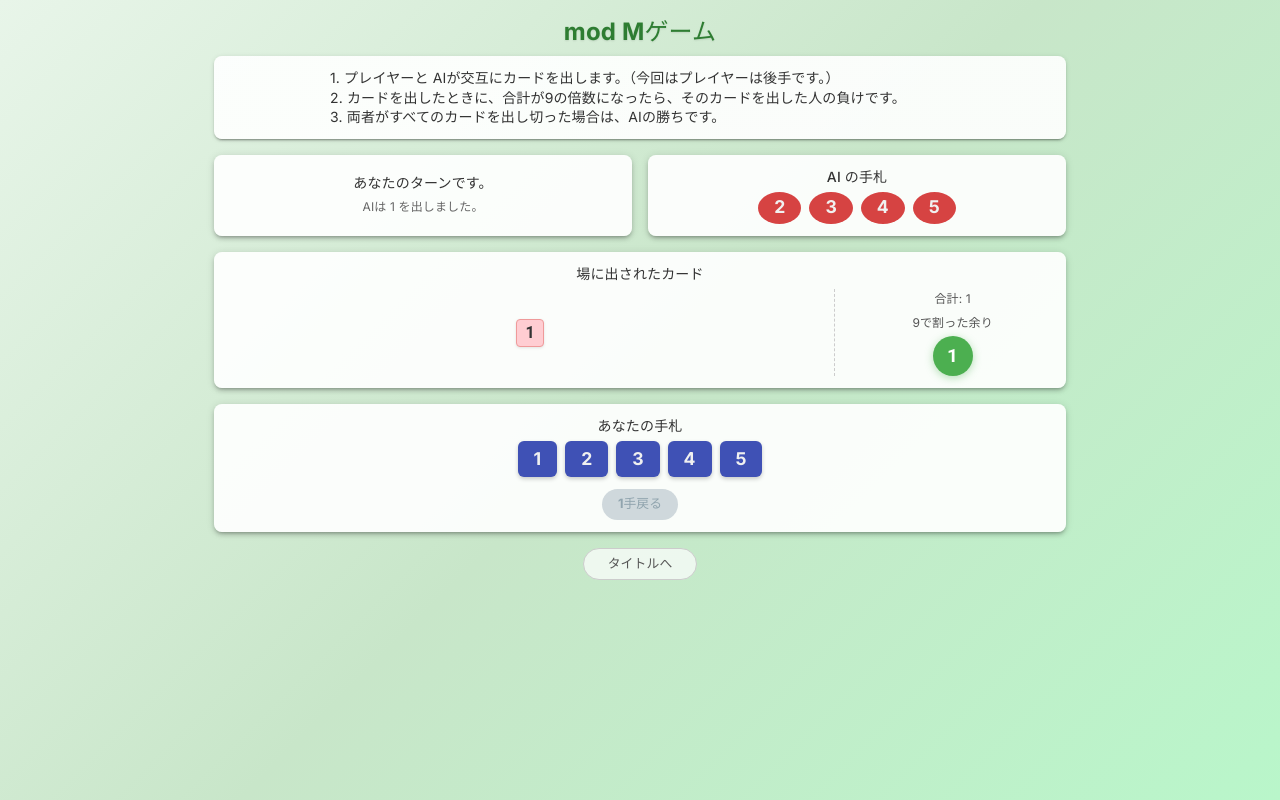
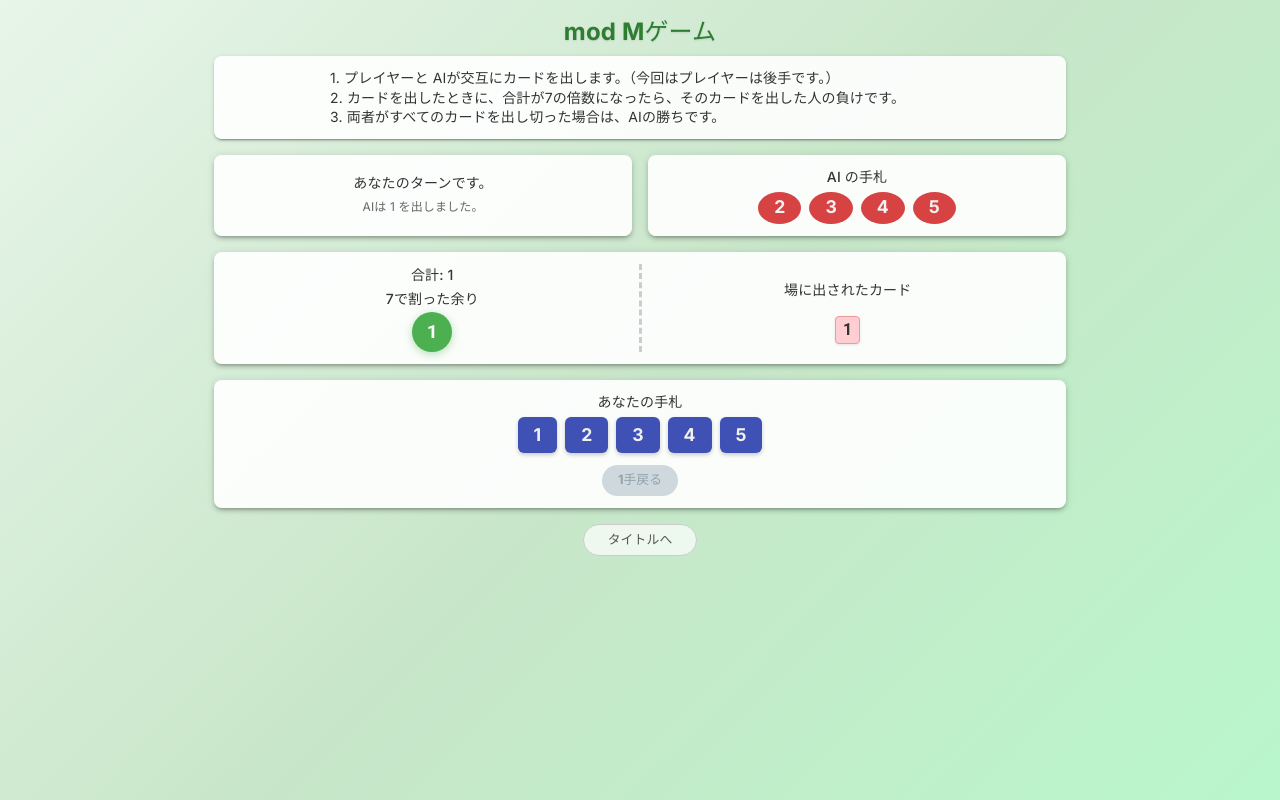
Before and after one commit to kabetani-yusei/logic-game-challenge, a React (Vite) app: page /mod-m in a window 1280 px wide. Built offline with nearby package versions, Linux system fonts and the light colour scheme.

Commit message:
modM終わり

```diff
--- a/src/pages/ModMGame.tsx
+++ b/src/pages/ModMGame.tsx
@@ -24,7 +24,7 @@ export default function ModMGame() {
   // ゲームの初期状態（N=5, M=9 固定、プレイヤーは後手、AIから行動）
   const initializeGame = (): GameState => {
     const n = 5
-    const m = 9
+    const m = 7
     const playerCards = Array.from({ length: n }, (_, i) => i + 1)
     const aiCards = Array.from({ length: n }, (_, i) => i + 1)
 
@@ -48,6 +48,8 @@ export default function ModMGame() {
   const [gameState, setGameState] = useState<GameState>(initializeGame())
   // 各ムーブの状態を記録する履歴状態
   const [history, setHistory] = useState<GameState[]>([])
+
+  const mmm = gameState.m;
 
   // カードを出した後の状態更新関数
   const playCard = (card: number, player: "player" | "ai") => {
@@ -240,7 +242,7 @@ export default function ModMGame() {
             <Typography variant="body2" sx={{ color: "#333", lineHeight: 1.4, ml: 13 }}>
               1. プレイヤーと AIが交互にカードを出します。（今回はプレイヤーは後手です。）
               <br />
-              2. カードを出したときに、合計が9の倍数になったら、そのカードを出した人の負けです。
+              2. カードを出したときに、合計が{mmm}の倍数になったら、そのカードを出した人の負けです。
               <br />
               3. 両者がすべてのカードを出し切った場合は、AIの勝ちです。
             </Typography>
@@ -326,7 +328,6 @@ export default function ModMGame() {
           </Paper>
         </Box>
 
-        {/* 場に出されたカードと合計を同一のBoxに配置 */}
         <Paper
           elevation={3}
           sx={{
@@ -335,55 +336,14 @@ export default function ModMGame() {
             borderRadius: "8px",
           }}
         >
-          <Typography variant="body2" gutterBottom sx={{ color: "#333", fontWeight: "medium", textAlign: "center" }}>
-            場に出されたカード
-          </Typography>
           <Box
             sx={{
               display: "flex",
-              alignItems: "center",
+              alignItems: "stretch",
               justifyContent: "space-between",
             }}
           >
-            {/* 場に出されたカード */}
-            <Box
-              sx={{
-                display: "flex",
-                flexWrap: "wrap",
-                gap: 1,
-                justifyContent: "center",
-                flex: 3,
-              }}
-            >
-              {gameState.playedCards.length > 0 ? (
-                gameState.playedCards.map((card, index) => (
-                  <Box
-                    key={`played-${index}`}
-                    sx={{
-                      width: "28px",
-                      height: "28px",
-                      borderRadius: "4px",
-                      backgroundColor: gameState.playedBy[index] === "ai" ? "#ffcdd2" : "#bbdefb", // AIは赤色、プレイヤーは青色
-                      border: `1px solid ${gameState.playedBy[index] === "ai" ? "#ef9a9a" : "#90caf9"}`,
-                      display: "flex",
-                      alignItems: "center",
-                      justifyContent: "center",
-                      fontWeight: "bold",
-                      color: "#333",
-                      boxShadow: "0 1px 3px rgba(0,0,0,0.1)",
-                    }}
-                  >
-                    {card}
-                  </Box>
-                ))
-              ) : (
-                <Typography variant="caption" sx={{ color: "#555" }}>
-                  まだカードが出されていません
-                </Typography>
-              )}
-            </Box>
-
-            {/* 合計と余り */}
+            {/* 左側：合計と余り */}
             <Box
               sx={{
                 display: "flex",
@@ -391,15 +351,14 @@ export default function ModMGame() {
                 alignItems: "center",
                 justifyContent: "center",
                 flex: 1,
-                borderLeft: "1px dashed #ccc",
-                pl: 2,
+                borderRight: "3px dashed #ccc",
               }}
             >
-              <Typography variant="caption" sx={{ color: "#555", mb: 0.5 }}>
+              <Typography variant="subtitle2" sx={{ color: "#333", mb: 0.3 }}>
                 合計: {gameState.sum}
               </Typography>
-              <Typography variant="caption" sx={{ color: "#555", mb: 0.5 }}>
-                9で割った余り
+              <Typography variant="subtitle2" sx={{ color: "#333", mb: 0.3 }}>
+                {mmm}で割った余り
               </Typography>
               <Box
                 sx={{
@@ -417,6 +376,61 @@ export default function ModMGame() {
                 }}
               >
                 {gameState.sum % gameState.m}
+              </Box>
+            </Box>
+
+            {/* 右側：場に出されたカード */}
+            <Box
+              sx={{
+                display: "flex",
+                flexDirection: "column",
+                alignItems: "center",
+                justifyContent: "flex-start",
+                flex: 1,
+              }}
+            >
+              <Typography
+                variant="body2"
+                sx={{ color: "#333", mt: 2, mb: 2, fontWeight: "medium" }}
+              >
+                場に出されたカード
+              </Typography>
+              <Box
+                sx={{
+                  display: "flex",
+                  flexWrap: "wrap",
+                  gap: 1,
+                  justifyContent: "center",
+                }}
+              >
+                {gameState.playedCards.length > 0 ? (
+                  gameState.playedCards.map((card, index) => (
+                    <Box
+                      key={`played-${index}`}
+                      sx={{
+                        width: "25px",
+                        height: "28px",
+                        borderRadius: "4px",
+                        backgroundColor:
+                          gameState.playedBy[index] === "ai" ? "#ffcdd2" : "#bbdefb",
+                        border: `1px solid ${gameState.playedBy[index] === "ai" ? "#ef9a9a" : "#90caf9"
+                          }`,
+                        display: "flex",
+                        alignItems: "center",
+                        justifyContent: "center",
+                        fontWeight: "bold",
+                        color: "#333",
+                        boxShadow: "0 1px 3px rgba(0,0,0,0.1)",
+                      }}
+                    >
+                      {card}
+                    </Box>
+                  ))
+                ) : (
+                  <Typography variant="caption" sx={{ color: "#555" }}>
+                    まだカードが出されていません
+                  </Typography>
+                )}
               </Box>
             </Box>
           </Box>
```
